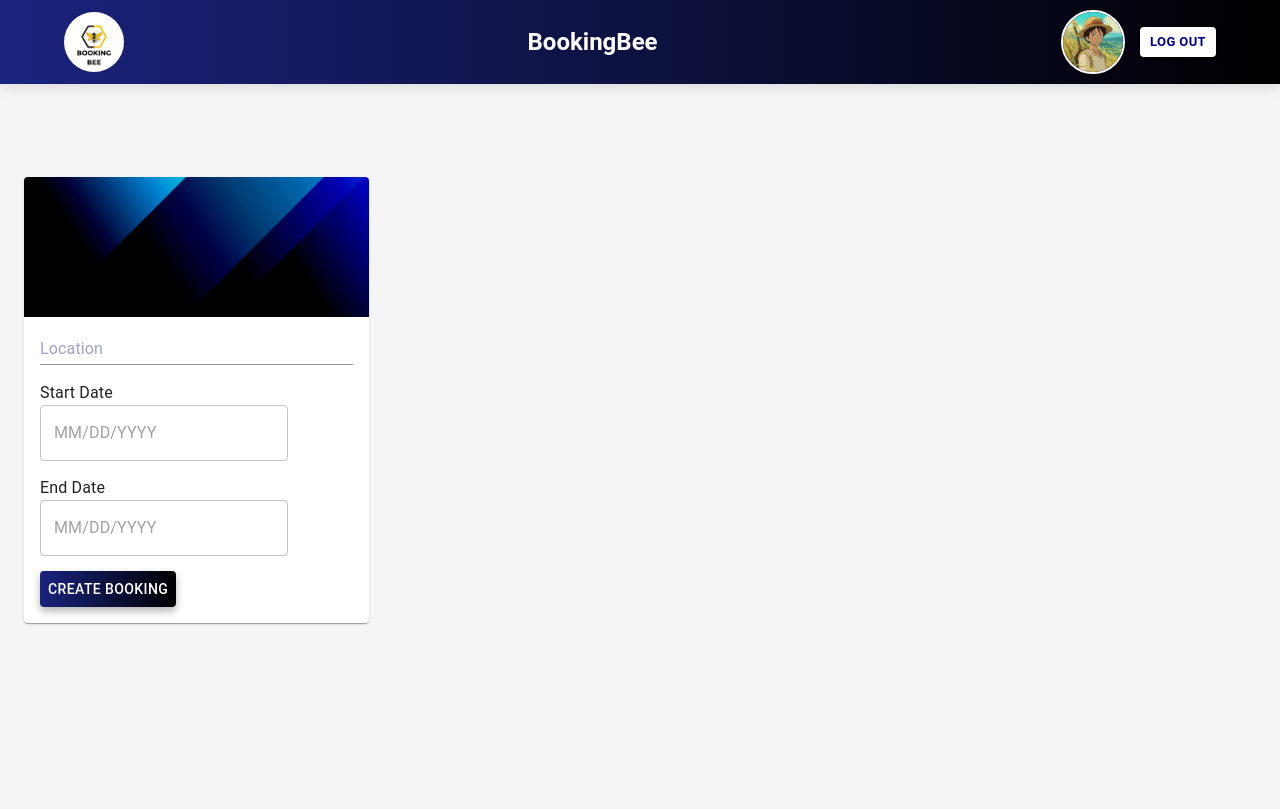
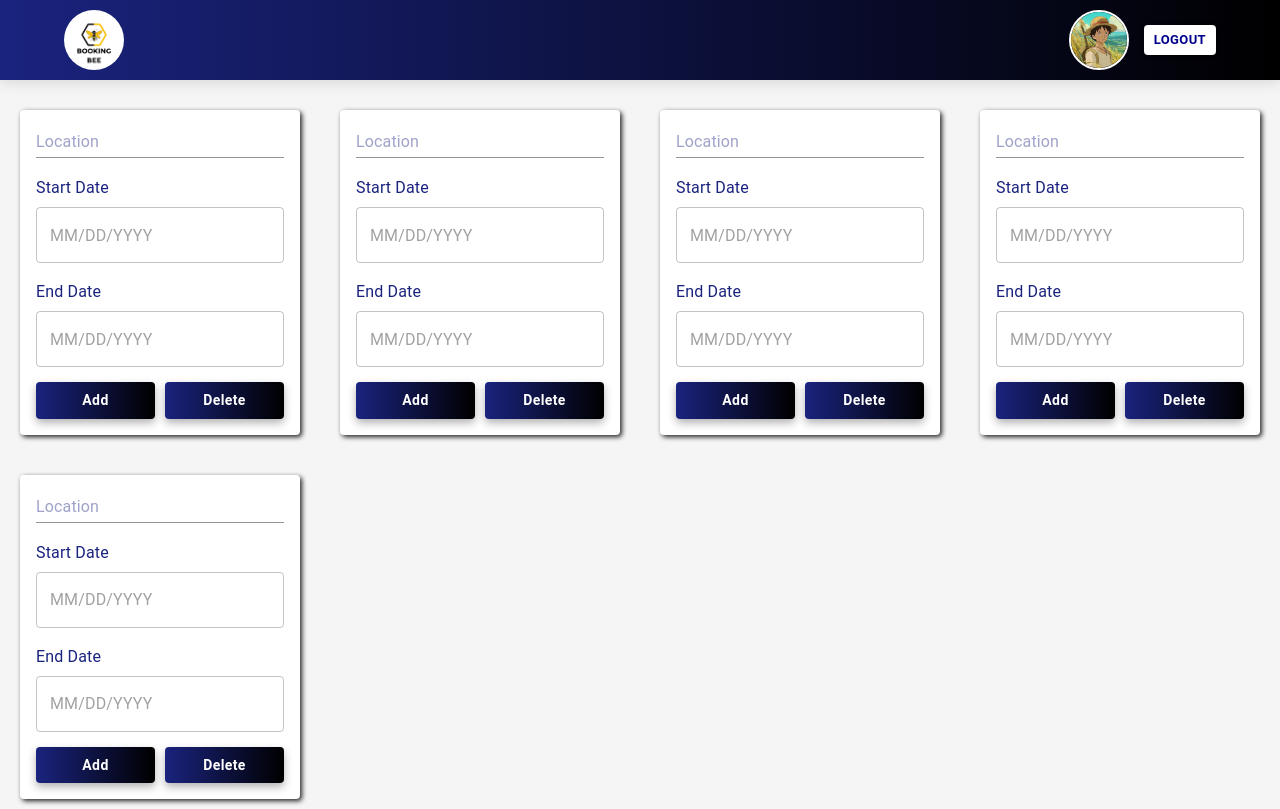
Before and after one commit to AlexandraSicoe/booking-system, a React (Vite) app: page / in a window 1280 px wide. Built offline with nearby package versions, Linux system fonts and the light colour scheme.

Commit message:
Design Dashboard component Fixed an issue that caused horizontal scrollbar and flex properties were not used

```diff
--- a/src/Components/BookingCard.jsx
+++ b/src/Components/BookingCard.jsx
@@ -1,18 +1,16 @@
 import * as React from "react";
 import Card from "@mui/material/Card";
 import CardContent from "@mui/material/CardContent";
-import CardMedia from "@mui/material/CardMedia";
-import { Button, Input, Typography } from "@mui/material";
+import { Box, Button, Input, Typography } from "@mui/material";
 import { CardActionArea } from "@mui/material";
-import CardCover from "../images/CardCover.jpg";
 import axios from "axios";
 import { useState } from "react";
 import { DatePicker } from "@mui/x-date-pickers/DatePicker";
 
 export default function ActionAreaCard() {
   const [location, setLocation] = useState("");
-  const [startDate, setStartDate] = useState("");
-  const [endDate, setEndDate] = useState("");
+  const [startDate, setStartDate] = useState(null);
+  const [endDate, setEndDate] = useState(null);
 
   const getBooking = async () => {
     try {
@@ -34,14 +32,16 @@ export default function ActionAreaCard() {
       console.error(error);
     }
   };
+
   return (
     <Card
       sx={{
-        maxWidth: 345,
+        boxShadow: "2px 2px 5px",
+        marginTop: "10px",
+        marginBottom: "10px",
       }}
     >
       <CardActionArea>
-        <CardMedia component="img" image={CardCover} height="140" />
         <CardContent>
           <form
             sx={{
@@ -61,31 +61,66 @@ export default function ActionAreaCard() {
               inputProps={{ style: { color: "#1a237e" } }}
               onChange={(e) => setLocation(e.target.value)}
             />
-            <Typography level="title-md">Start Date</Typography>
-            <DatePicker onChange={(date) => setStartDate(date)} />
             <Typography
-              sx={{
-                marginTop: "15px",
-              }}
-              level="title-md"
+              variant="subtitle1"
+              sx={{ color: "#1a237e", marginBottom: "5px" }}
+            >
+              Start Date
+            </Typography>
+            <DatePicker
+              value={startDate}
+              onChange={(date) => setStartDate(date)}
+              renderInput={(params) => <Input {...params} fullWidth />}
+            />
+            <Typography
+              variant="subtitle1"
+              sx={{ color: "#1a237e", marginTop: "15px", marginBottom: "5px" }}
             >
               End Date
             </Typography>
-            <DatePicker onChange={(date) => setEndDate(date)} />
+            <DatePicker
+              value={endDate}
+              onChange={(date) => setEndDate(date)}
+              renderInput={(params) => <Input {...params} fullWidth />}
+            />
+            <Box
+              sx={{
+                display: "flex",
+                flexDirection: "row",
+                justifyContent: "space-between",
+                width: "100%",
+              }}
+            >
               <Button
-              onClick={() => {
-                getBooking();
-              }}
+                onClick={getBooking}
                 sx={{
                   backgroundImage:
                     "linear-gradient(90deg, #1a237e 0%, #000000 100%)",
                   color: "white",
                   boxShadow: "0 4px 8px rgba(0, 0, 0, 0.3)",
                   marginTop: "15px",
+                  fontWeight: "bold",
+                  width: "48%", // Make sure buttons take up equal width
+                  textTransform: "none",
                 }}
               >
-              Create Booking
+                Add
               </Button>
+              <Button
+                sx={{
+                  backgroundImage:
+                    "linear-gradient(90deg, #1a237e 0%, #000000 100%)",
+                  color: "white",
+                  boxShadow: "0 4px 8px rgba(0, 0, 0, 0.3)",
+                  marginTop: "15px",
+                  fontWeight: "bold",
+                  width: "48%", // Make sure buttons take up equal width
+                  textTransform: "none",
+                }}
+              >
+                Delete
+              </Button>
+            </Box>
           </form>
         </CardContent>
       </CardActionArea>
--- /dev/null
+++ b/src/Components/Dashboard.jsx
@@ -0,0 +1,85 @@
+import { Container, Grid, Typography } from "@mui/material";
+import BookingCard from "./BookingCard";
+
+const Dashboard = () => {
+  return (
+    <>
+      {/* <Typography
+        variant="h5"
+        align="center"
+        sx={{
+          color: "darkblue",
+          marginBottom: "40px",
+          fontFamily: "'Roboto', sans-serif",
+          marginTop: "20px",
+        }}
+      >
+        Welcome to BookingBee, your one-stop solution for managing bookings.
+      </Typography> */}
+      <Grid
+        container
+        sx={{
+          display: "flex!important",
+          flexDirection: "row!important",
+          alignItems: "center!important",
+          justifyContent: {
+            xs: "center!important",
+            md: "space-between!important",
+          },
+        }}
+      >
+        <Grid
+          item
+          xs={12}
+          sm={12}
+          md={4}
+          lg={3}
+          sx={{ marginTop: "20px", display: "flex", justifyContent: "center" }} // this needs to be a flex because i have an object inside
+        >
+          <BookingCard />
+        </Grid>
+        <Grid
+          item
+          xs={12}
+          sm={12}
+          md={4}
+          lg={3}
+          sx={{ marginTop: "20px", display: "flex", justifyContent: "center" }} // this needs to be a flex because i have an object inside
+        >
+          <BookingCard />
+        </Grid>
+        <Grid
+          item
+          xs={12}
+          sm={12}
+          md={4}
+          lg={3}
+          sx={{ marginTop: "20px", display: "flex", justifyContent: "center" }} // this needs to be a flex because i have an object inside
+        >
+          <BookingCard />
+        </Grid>
+        <Grid
+          item
+          xs={12}
+          sm={12}
+          md={4}
+          lg={3}
+          sx={{ marginTop: "20px", display: "flex", justifyContent: "center" }} // this needs to be a flex because i have an object inside
+        >
+          <BookingCard />
+        </Grid>
+        <Grid
+          item
+          xs={12}
+          sm={12}
+          md={4}
+          lg={3}
+          sx={{ marginTop: "20px", display: "flex", justifyContent: "center" }} // this needs to be a flex because i have an object inside
+        >
+          <BookingCard />
+        </Grid>
+      </Grid>
+    </>
+  );
+};
+export default Dashboard;
--- a/src/Components/Navbar.jsx
+++ b/src/Components/Navbar.jsx
@@ -7,14 +7,13 @@ const Navbar = () => {
   return (
     <Box
       sx={{
-        background: "linear-gradient(90deg, #1a237e 0%, #000000 100%)", // Gradient background
-        position: "fixed",
-        zIndex: 9999,
-        left: 0,
+        background: "linear-gradient(90deg, #1a237e 0%, #000000 100%)",
+        position: "sticky",
+        zIndex: 999, // Decrease z-index to allow other elements to appear above
         top: 0,
         width: "100%",
         padding: "10px 0px",
-        boxShadow: "0 4px 12px rgba(0, 0, 0, 0.1)", // subtle shadow
+        boxShadow: "0 4px 12px rgba(0, 0, 0, 0.1)",
       }}
     >
       <Container
@@ -28,10 +27,8 @@ const Navbar = () => {
           src={Logo}
           alt="logo"
           style={{ height: "60px", width: "60px", borderRadius: "50%" }}
-        />{" "}
-        <Typography variant="h5" sx={{ color: "white", fontWeight: "bold" }}>
-          BookingBee
-        </Typography>
+        />
+
         <Box sx={{ display: "flex", alignItems: "center" }}>
           <img
             src={ProfilePicture}
@@ -61,7 +58,7 @@ const Navbar = () => {
               },
             }}
           >
-            Log out
+            Logout
           </Button>
         </Box>
       </Container>
--- a/src/Pages/BookingSystem.jsx
+++ b/src/Pages/BookingSystem.jsx
@@ -1,17 +1,15 @@
 import { Box, Typography, Button, Grid, Container } from "@mui/material";
 import React from "react";
 import Navbar from "../Components/Navbar";
-import BookingCard from "../Components/BookingCard";
+import Dashboard from "../Components/Dashboard";
 const BookingSystem = () => {
   return (
-    <Grid>
-      <Navbar />
-      <Container>
-        <Grid container>
-          <BookingCard />
-        </Grid>
-      </Container>
-    </Grid>
+    <>
+      <Grid sx={{ width: "100vw" }}>
+        <Navbar />
+        <Dashboard />
+      </Grid>
+    </>
   );
 };
 
--- a/src/index.css
+++ b/src/index.css
@@ -1,5 +1,4 @@
 :root {
-  font-family: Inter, system-ui, Avenir, Helvetica, Arial, sans-serif;
   line-height: 1.5;
   font-weight: 400;
 
@@ -12,11 +11,8 @@
   -webkit-font-smoothing: antialiased;
   -moz-osx-font-smoothing: grayscale;
 }
-
-body {
+* {
   margin: 0;
-  display: flex;
-  place-items: center;
-  min-width: 320px;
-  min-height: 100vh;
+  padding: 0;
+  box-sizing: border-box;
 }
```
Lines whose indentation alone changed are shown as unchanged.
